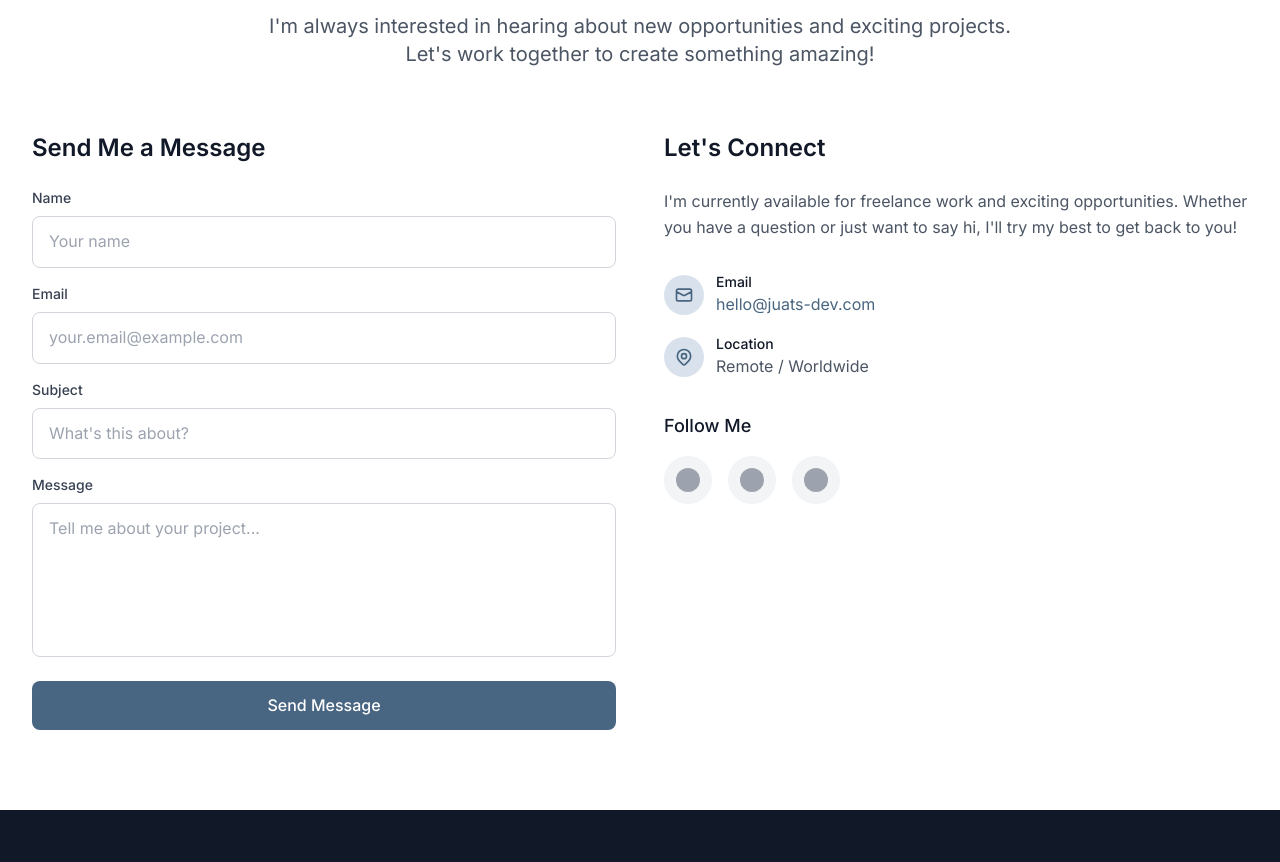
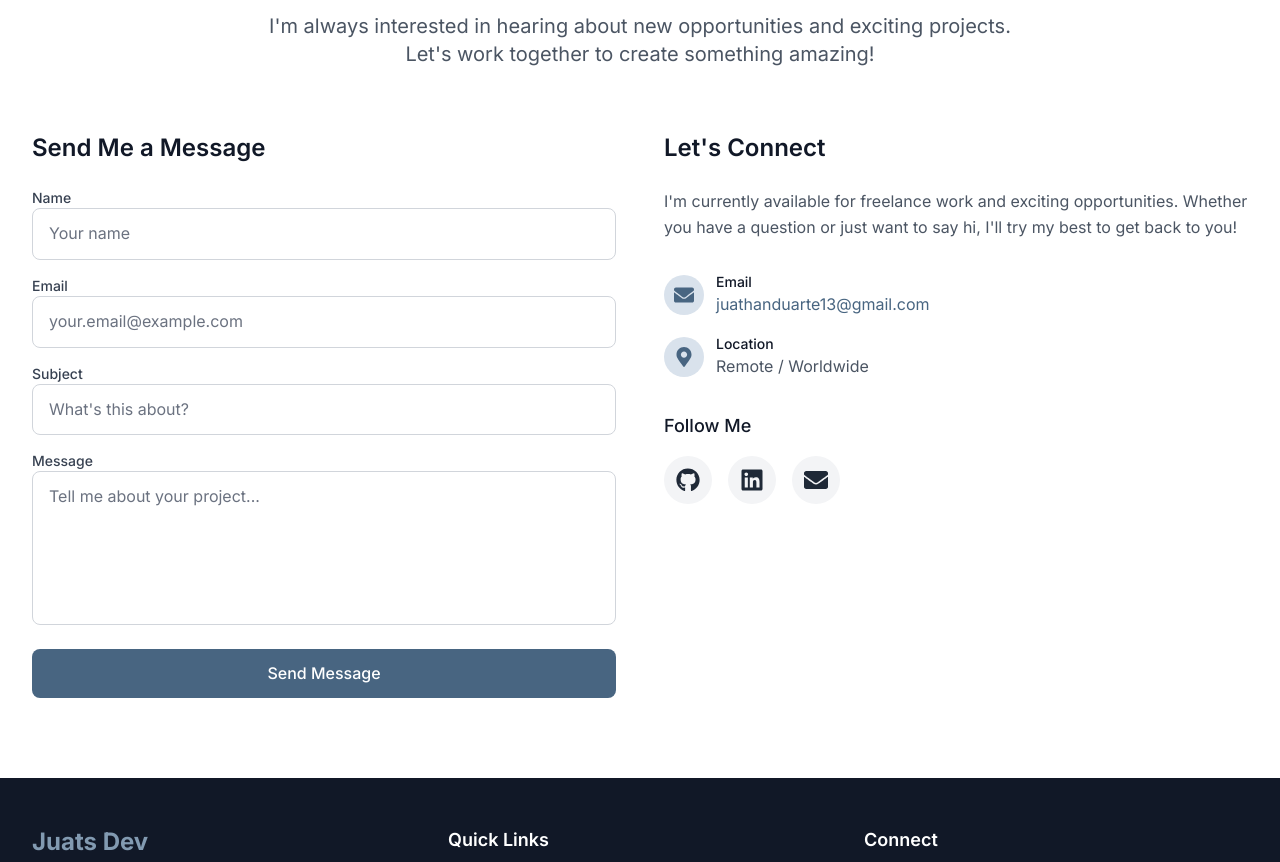
Before and after one commit to juathanduarte/juats.dev, a React (Vite) app: page / in a window 1280 px wide. Shown: the part 3240-4102 px from the top of the page. Built offline with nearby package versions, Linux system fonts and the light colour scheme.

Commit message:
feature: ajustando contact

```diff
--- a/src/sections/Contact.tsx
+++ b/src/sections/Contact.tsx
@@ -1,5 +1,11 @@
 import { SOCIAL_LINKS } from "@constants/index";
 import { useTranslation } from "react-i18next";
+import {
+  FaEnvelope,
+  FaGithub,
+  FaLinkedin,
+  FaMapMarkerAlt,
+} from "react-icons/fa";
 
 const Contact = () => {
   const { t } = useTranslation();
@@ -10,29 +16,42 @@ const Contact = () => {
     console.log("Form submitted");
   };
 
+  const getSocialIcon = (iconName: string) => {
+    switch (iconName) {
+      case "github":
+        return <FaGithub className="w-6 h-6" />;
+      case "linkedin":
+        return <FaLinkedin className="w-6 h-6" />;
+      case "email":
+        return <FaEnvelope className="w-6 h-6" />;
+      default:
+        return <div className="w-6 h-6 bg-gray-400 rounded-full" />;
+    }
+  };
+
   return (
     <section className="py-20 bg-white dark:bg-gray-800">
       <div className="max-w-7xl mx-auto px-4 sm:px-6 lg:px-8">
-        <div className="text-center mb-16">
-          <h2 className="text-3xl md:text-4xl font-bold text-gray-900 mb-4">
+        <div className="text-center space-y-4">
+          <h2 className="text-3xl md:text-4xl font-bold text-gray-900 dark:text-white">
             {t("contact.title")}
           </h2>
-          <p className="text-xl text-gray-600 max-w-3xl mx-auto">
+          <p className="text-xl text-gray-600 dark:text-gray-300 max-w-3xl mx-auto">
             {t("contact.subtitle")}
           </p>
         </div>
 
-        <div className="grid grid-cols-1 lg:grid-cols-2 gap-12">
+        <div className="grid grid-cols-1 lg:grid-cols-2 gap-12 mt-16">
           {/* Contact Form */}
           <div className="space-y-6">
-            <h3 className="text-2xl font-semibold text-gray-900">
+            <h3 className="text-2xl font-semibold text-gray-900 dark:text-white">
               {t("contact.form.title")}
             </h3>
             <form onSubmit={handleSubmit} className="space-y-4">
               <div>
                 <label
                   htmlFor="name"
-                  className="block text-sm font-medium text-gray-700 mb-2"
+                  className="block text-sm font-medium text-gray-700 dark:text-gray-300"
                 >
                   {t("contact.form.name")}
                 </label>
@@ -40,7 +59,7 @@ const Contact = () => {
                   type="text"
                   name="name"
                   required
-                  className="w-full px-4 py-3 border border-gray-300 rounded-lg focus:ring-2 focus:ring-primary-500 focus:border-primary-500 transition-colors"
+                  className="w-full px-4 py-3 border border-gray-300 dark:border-gray-600 rounded-lg focus:ring-2 focus:ring-primary-500 focus:border-primary-500 transition-colors bg-white dark:bg-gray-700 text-gray-900 dark:text-white placeholder-gray-500 dark:placeholder-gray-400"
                   placeholder={t("contact.form.namePlaceholder")}
                 />
               </div>
@@ -48,7 +67,7 @@ const Contact = () => {
               <div>
                 <label
                   htmlFor="email"
-                  className="block text-sm font-medium text-gray-700 mb-2"
+                  className="block text-sm font-medium text-gray-700 dark:text-gray-300"
                 >
                   {t("contact.form.email")}
                 </label>
@@ -56,7 +75,7 @@ const Contact = () => {
                   type="email"
                   name="email"
                   required
-                  className="w-full px-4 py-3 border border-gray-300 rounded-lg focus:ring-2 focus:ring-primary-500 focus:border-primary-500 transition-colors"
+                  className="w-full px-4 py-3 border border-gray-300 dark:border-gray-600 rounded-lg focus:ring-2 focus:ring-primary-500 focus:border-primary-500 transition-colors bg-white dark:bg-gray-700 text-gray-900 dark:text-white placeholder-gray-500 dark:placeholder-gray-400"
                   placeholder={t("contact.form.emailPlaceholder")}
                 />
               </div>
@@ -64,134 +83,111 @@ const Contact = () => {
               <div>
                 <label
                   htmlFor="subject"
-                  className="block text-sm font-medium text-gray-700 mb-2"
+                  className="block text-sm font-medium text-gray-700 dark:text-gray-300"
                 >
-                  Subject
+                  {t("contact.form.subject")}
                 </label>
                 <input
                   type="text"
                   name="subject"
                   required
-                  className="w-full px-4 py-3 border border-gray-300 rounded-lg focus:ring-2 focus:ring-primary-500 focus:border-primary-500 transition-colors"
-                  placeholder="What's this about?"
+                  className="w-full px-4 py-3 border border-gray-300 dark:border-gray-600 rounded-lg focus:ring-2 focus:ring-primary-500 focus:border-primary-500 transition-colors bg-white dark:bg-gray-700 text-gray-900 dark:text-white placeholder-gray-500 dark:placeholder-gray-400"
+                  placeholder={t("contact.form.subjectPlaceholder")}
                 />
               </div>
 
               <div>
                 <label
                   htmlFor="message"
-                  className="block text-sm font-medium text-gray-700 mb-2"
+                  className="block text-sm font-medium text-gray-700 dark:text-gray-300"
                 >
-                  Message
+                  {t("contact.form.message")}
                 </label>
                 <textarea
                   name="message"
                   rows={5}
                   required
-                  className="w-full px-4 py-3 border border-gray-300 rounded-lg focus:ring-2 focus:ring-primary-500 focus:border-primary-500 transition-colors resize-none"
-                  placeholder="Tell me about your project..."
+                  className="w-full px-4 py-3 border border-gray-300 dark:border-gray-600 rounded-lg focus:ring-2 focus:ring-primary-500 focus:border-primary-500 transition-colors resize-none bg-white dark:bg-gray-700 text-gray-900 dark:text-white placeholder-gray-500 dark:placeholder-gray-400"
+                  placeholder={t("contact.form.messagePlaceholder")}
                 />
               </div>
 
               <button
                 type="submit"
-                className="w-full bg-primary-600 text-white px-6 py-3 rounded-lg font-medium hover:bg-primary-700 transition-colors focus:outline-none focus:ring-2 focus:ring-primary-500 focus:ring-offset-2"
+                className="w-full bg-primary-600 text-white px-6 py-3 rounded-lg font-medium hover:bg-primary-700 transition-colors focus:outline-none focus:ring-2 focus:ring-primary-500 focus:ring-offset-2 dark:focus:ring-offset-gray-800"
               >
-                Send Message
+                {t("contact.form.submit")}
               </button>
             </form>
           </div>
 
           {/* Contact Information */}
           <div className="space-y-8">
-            <div>
-              <h3 className="text-2xl font-semibold text-gray-900 mb-6">
-                Let's Connect
+            <div className="space-y-6">
+              <h3 className="text-2xl font-semibold text-gray-900 dark:text-white">
+                {t("contact.info.title")}
               </h3>
-              <p className="text-gray-600 leading-relaxed mb-6">
-                I'm currently available for freelance work and exciting
-                opportunities. Whether you have a question or just want to say
-                hi, I'll try my best to get back to you!
+              <p className="text-gray-600 dark:text-gray-300 leading-relaxed">
+                {t("contact.info.description")}
               </p>
             </div>
 
             {/* Contact Details */}
             <div className="space-y-4">
-              <div className="flex items-center space-x-3">
-                <div className="w-10 h-10 bg-primary-100 rounded-full flex items-center justify-center">
-                  <svg
-                    className="w-5 h-5 text-primary-600"
-                    fill="none"
-                    stroke="currentColor"
-                    viewBox="0 0 24 24"
-                  >
-                    <path
-                      strokeLinecap="round"
-                      strokeLinejoin="round"
-                      strokeWidth={2}
-                      d="M3 8l7.89 4.26a2 2 0 002.22 0L21 8M5 19h14a2 2 0 002-2V7a2 2 0 00-2-2H5a2 2 0 00-2 2v10a2 2 0 002 2z"
-                    />
-                  </svg>
+              <div className="flex items-center gap-3">
+                <div className="w-10 h-10 bg-primary-100 dark:bg-primary-900 rounded-full flex items-center justify-center">
+                  <FaEnvelope className="w-5 h-5 text-primary-600 dark:text-primary-400" />
                 </div>
                 <div>
-                  <p className="text-sm font-medium text-gray-900">Email</p>
+                  <p className="text-sm font-medium text-gray-900 dark:text-white">
+                    {t("contact.info.email")}
+                  </p>
                   <a
-                    href="mailto:hello@juats-dev.com"
-                    className="text-primary-600 hover:text-primary-700 transition-colors"
+                    href={
+                      SOCIAL_LINKS.find((link) => link.icon === "email")?.url ||
+                      "mailto:juathanduarte13@gmail.com"
+                    }
+                    className="text-primary-600 dark:text-primary-400 hover:text-primary-700 dark:hover:text-primary-300 transition-colors"
                     tabIndex={0}
                   >
-                    hello@juats-dev.com
+                    juathanduarte13@gmail.com
                   </a>
                 </div>
               </div>
 
-              <div className="flex items-center space-x-3">
-                <div className="w-10 h-10 bg-primary-100 rounded-full flex items-center justify-center">
-                  <svg
-                    className="w-5 h-5 text-primary-600"
-                    fill="none"
-                    stroke="currentColor"
-                    viewBox="0 0 24 24"
-                  >
-                    <path
-                      strokeLinecap="round"
-                      strokeLinejoin="round"
-                      strokeWidth={2}
-                      d="M17.657 16.657L13.414 20.9a1.998 1.998 0 01-2.827 0l-4.244-4.243a8 8 0 1111.314 0z"
-                    />
-                    <path
-                      strokeLinecap="round"
-                      strokeLinejoin="round"
-                      strokeWidth={2}
-                      d="M15 11a3 3 0 11-6 0 3 3 0 016 0z"
-                    />
-                  </svg>
+              <div className="flex items-center gap-3">
+                <div className="w-10 h-10 bg-primary-100 dark:bg-primary-900 rounded-full flex items-center justify-center">
+                  <FaMapMarkerAlt className="w-5 h-5 text-primary-600 dark:text-primary-400" />
                 </div>
                 <div>
-                  <p className="text-sm font-medium text-gray-900">Location</p>
-                  <p className="text-gray-600">Remote / Worldwide</p>
+                  <p className="text-sm font-medium text-gray-900 dark:text-white">
+                    {t("contact.info.location")}
+                  </p>
+                  <p className="text-gray-600 dark:text-gray-300">
+                    {t("contact.info.locationValue")}
+                  </p>
                 </div>
               </div>
             </div>
 
             {/* Social Links */}
-            <div>
-              <h4 className="text-lg font-medium text-gray-900 mb-4">
-                Follow Me
+            <div className="space-y-4">
+              <h4 className="text-lg font-medium text-gray-900 dark:text-white">
+                {t("common.followMe")}
               </h4>
-              <div className="flex space-x-4">
+              <div className="flex gap-4">
                 {SOCIAL_LINKS.map((link) => (
                   <a
                     key={link.name}
                     href={link.url}
                     target="_blank"
                     rel="noopener noreferrer"
-                    className="w-12 h-12 bg-gray-100 rounded-full flex items-center justify-center hover:bg-primary-100 transition-colors"
+                    className="w-12 h-12 bg-gray-100 dark:bg-gray-700 rounded-full flex items-center justify-center hover:bg-primary-100 dark:hover:bg-primary-900 transition-colors"
                     tabIndex={0}
-                    aria-label={`Visit ${link.name}`}
+                    aria-label={`${t("common.followMe")} ${link.name}`}
                   >
                     <span className="sr-only">{link.name}</span>
-                    <div className="w-6 h-6 bg-gray-400 rounded-full" />
+                    {getSocialIcon(link.icon)}
                   </a>
                 ))}
               </div>
```
